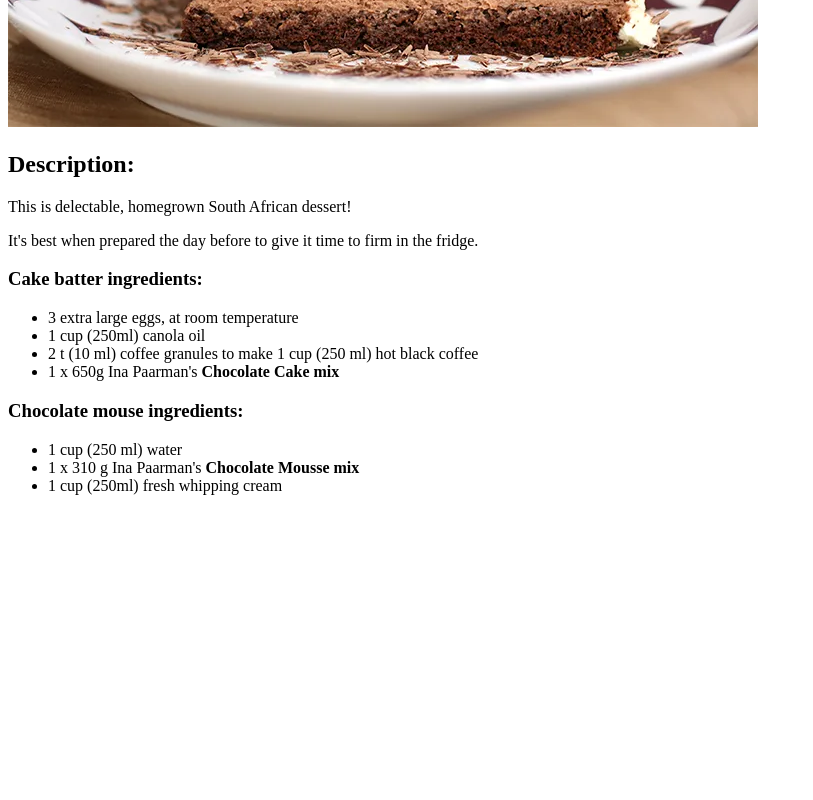
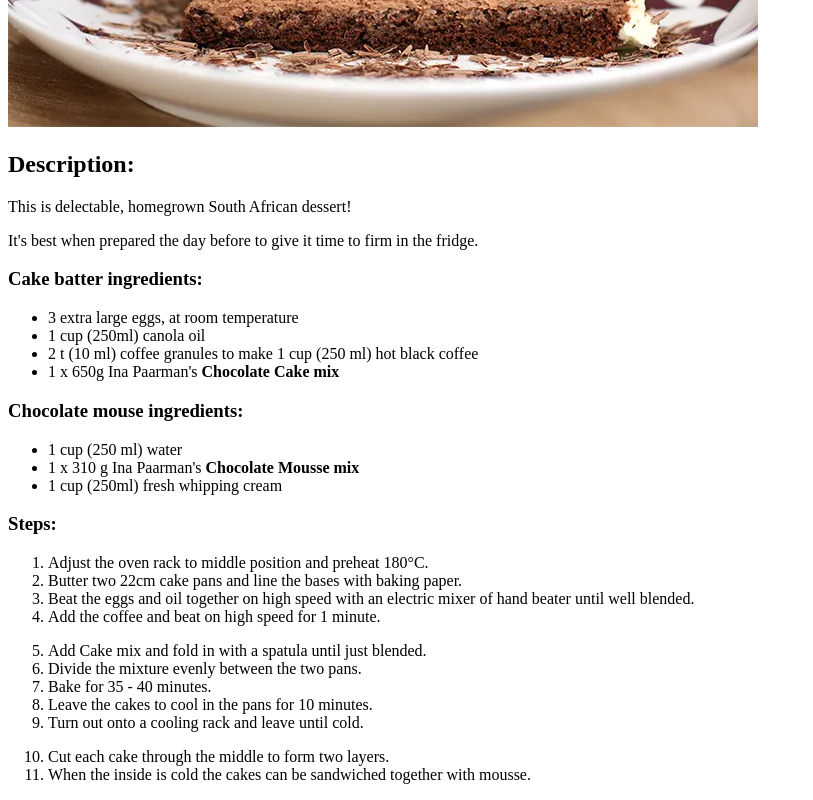
Before and after one commit to EdrichVZ/odin-recipes, a plain HTML site: page recipes/choc_mouse_cake.html in a window 1280 px wide. Shown: the part 479-1279 px from the top of the page, without its empty margins (0-813 px from the left). Before the commit the page ends 990 px from the top, so only its background shows below. Drawn offline with Linux system fonts and the light colour scheme.

Commit message:
Steps for baking cake and making mousse added.

```diff
--- a/recipes/choc_mouse_cake.html
+++ b/recipes/choc_mouse_cake.html
@@ -25,7 +25,23 @@
         <li>1 x 310 g Ina Paarman's <strong>Chocolate Mousse mix</strong></li>
         <li>1 cup (250ml) fresh whipping cream</li>
     </ul>
+    <h3>Steps:</h3>
+    <ol>
+        <li>Adjust the oven rack to middle position and preheat 180°C.</li>
+        <li>Butter two 22cm cake pans and line the bases with baking paper.</li>
+        <li>Beat the eggs and oil together on high speed with an electric mixer of hand beater until well blended.</li>
+        <li>Add the coffee and beat on high speed for 1 minute.</li>
+        <p></p>
+        <li>Add Cake mix and fold in with a spatula until just blended.</li>
+        <li>Divide the mixture evenly between the two pans.</li>
+        <li>Bake for 35 - 40 minutes.</li>
+        <li>Leave the cakes to cool in the pans for 10 minutes.</li>
+        <li>Turn out onto a cooling rack and leave until cold.</li>
+        <p></p>
+        <li>Cut each cake through the middle to form two layers.</li>
+        <li>When the inside is cold the cakes can be sandwiched together with mousse.</li>
 
+    </ol>
 
 </body>
 </html>
```
